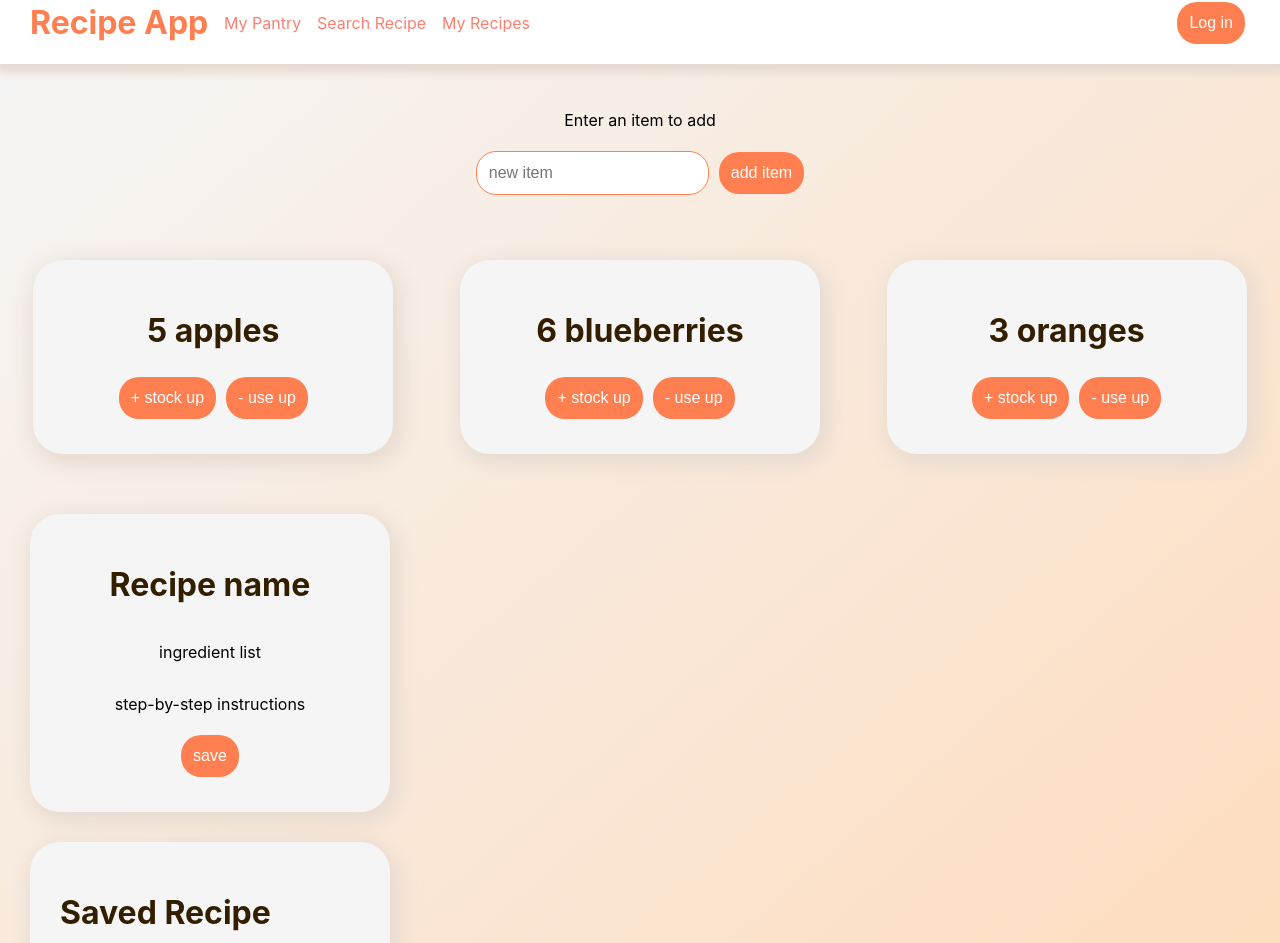
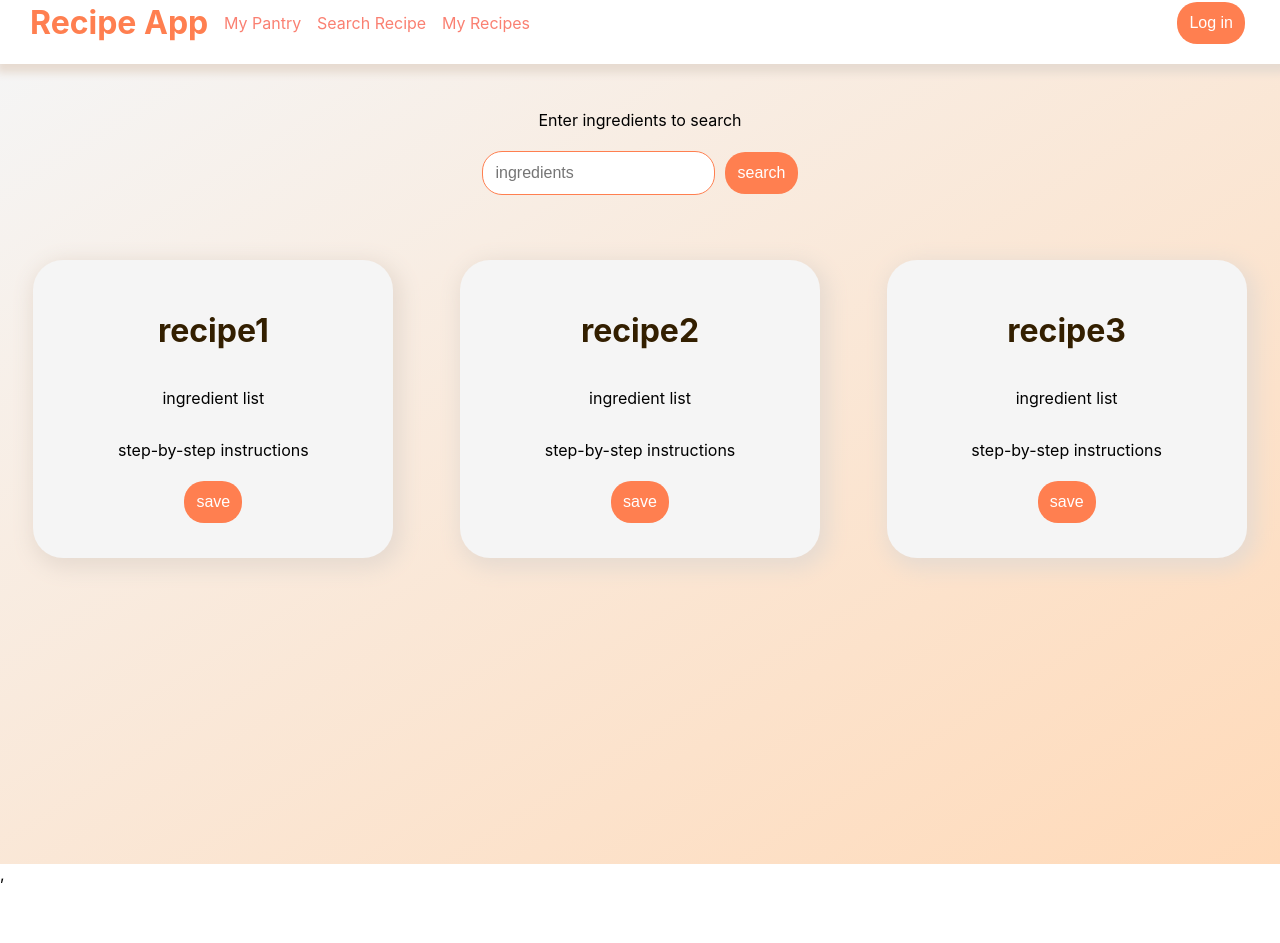
Before and after one commit to melanieChan/kitchenette, a React (Create React App) app in the folder app/: page /search in a window 1280 px wide. Shown: the part 18-961 px from the top of the page. After the commit the page ends 902 px from the top, so only its background shows below. Built offline with nearby package versions, Linux system fonts and the light colour scheme; the HTML template or start-up script is replaced by a standard one.

Commit message:
installed react router

```diff
--- a/app/package.json
+++ b/app/package.json
@@ -8,6 +8,7 @@
     "@testing-library/user-event": "^13.5.0",
     "react": "^18.1.0",
     "react-dom": "^18.1.0",
+    "react-router-dom": "^6.3.0",
     "react-scripts": "5.0.1",
     "web-vitals": "^2.1.4"
   },
--- a/app/src/App.js
+++ b/app/src/App.js
@@ -1,12 +1,24 @@
 import './App.css';
 import Pantry from './pages/Pantry'
+import RecipeSearchPage from './pages/RecipeSearchPage'
+
 import Navbar from './components/Navbar'
+
+import { BrowserRouter, Routes, Route } from "react-router-dom";
 
 function App() {
   return (
     <>
       <Navbar />
-      <Pantry />
+
+      <BrowserRouter>
+        <Routes>
+          <Route path="/" element={<Pantry />} />
+          <Route path="pantry" element={<Pantry />} />
+          <Route path="search" element={<RecipeSearchPage />} />
+        </Routes>
+      </BrowserRouter>,
+
     </>
   );
 }
--- a/app/src/pages/Pantry.js
+++ b/app/src/pages/Pantry.js
@@ -1,5 +1,5 @@
 import React, { useState, useEffect } from 'react';
-import './Pantry.css';
+import '../Page.css';
 
 const Pantry = () => {
   const [pantryItems, setPantryItems] = useState(null);
@@ -40,26 +40,6 @@ const Pantry = () => {
         )}
       </div>
 
-
-    <div className="section">
-      <h1>Recipe name</h1>
-      <p>ingredient list</p>
-      <p>step-by-step instructions</p>
-      <div>
-        <button>save</button>
-      </div>
-    </div>
-
-    <div className="section">
-      <h1>Saved Recipe name</h1>
-      <p>ingredient list</p>
-      <p>step-by-step instructions</p>
-      <div>
-        <button>unsave</button>
-        <button>use</button>
-      </div>
-    </div>
-
     </div>
   );
 }
--- /dev/null
+++ b/app/src/pages/RecipeSearchPage.js
@@ -0,0 +1,48 @@
+import React, { useState, useEffect } from 'react';
+import '../Page.css';
+
+const RecipeSearchPage = () => {
+  const [recipeSearchResults, setRecipeSearchResults] = useState(null);
+
+  useEffect(() => {
+    setRecipeSearchResults([
+      {name: 'recipe1', quantity: 5},
+      {name: 'recipe2', quantity: 6},
+      {name: 'recipe3', quantity: 3},
+    ])
+  }, [])
+
+  return (
+    <div id="content">
+
+      {/* section to add item */}
+      <div className="content-head">
+        <div className="searchbar-section">
+          <p>Enter ingredients to search</p>
+          <div>
+            <input placeholder="ingredients"/>
+            <button>search</button>
+          </div>
+        </div>
+      </div>
+
+      {/* list of items */}
+      <div className="list">
+        {recipeSearchResults &&
+          recipeSearchResults.map(item =>
+            <div className="section">
+              <h1>{item.name}</h1>
+              <p>ingredient list</p>
+              <p>step-by-step instructions</p>
+              <div>
+                <button>save</button>
+              </div>
+            </div>
+        )}
+      </div>
+
+    </div>
+  );
+}
+
+export default RecipeSearchPage;
```
Also changed, not shown: app/src/Page.css (renamed from app/src/pages/Pantry.css), 1 other file (tests, documents, lock files or other folders).
